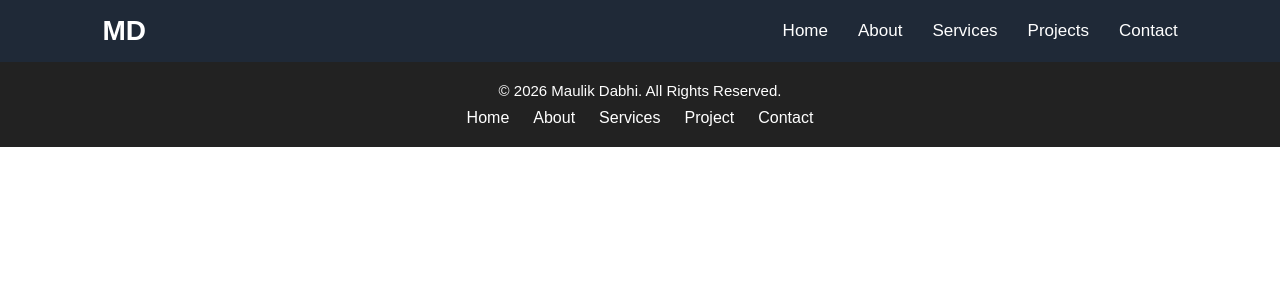
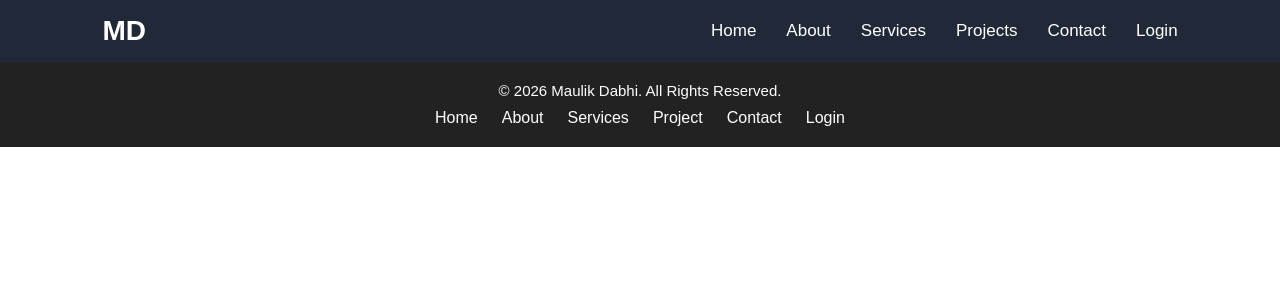
Before and after one commit to moleeekkk/first-app, a React (Vite) app: page /login in a window 1280 px wide. Shown: the top 300 px of the page. Built offline with nearby package versions, Linux system fonts and the light colour scheme.

Commit message:
File Edit and intigrate Login component

```diff
--- a/src/components/Footer.jsx
+++ b/src/components/Footer.jsx
@@ -12,6 +12,7 @@ function Footer() {
           <a href="/services">Services</a>
           <a href="/projects">Project</a>
           <a href="/contact">Contact</a>
+          <a href="/login">Login</a>
         </div>
       </div>
     </footer>
--- a/src/components/Navbar.jsx
+++ b/src/components/Navbar.jsx
@@ -43,6 +43,9 @@ function Navigation() {
       <li>
         <Link to="/contact">Contact</Link>
       </li>
+      <li>
+        <Link to="/login">Login</Link>
+      </li>
     </ul>
   );
 }
```
Also changed, not shown: src/pages/Authentication.jsx (+8 -10 lines).
